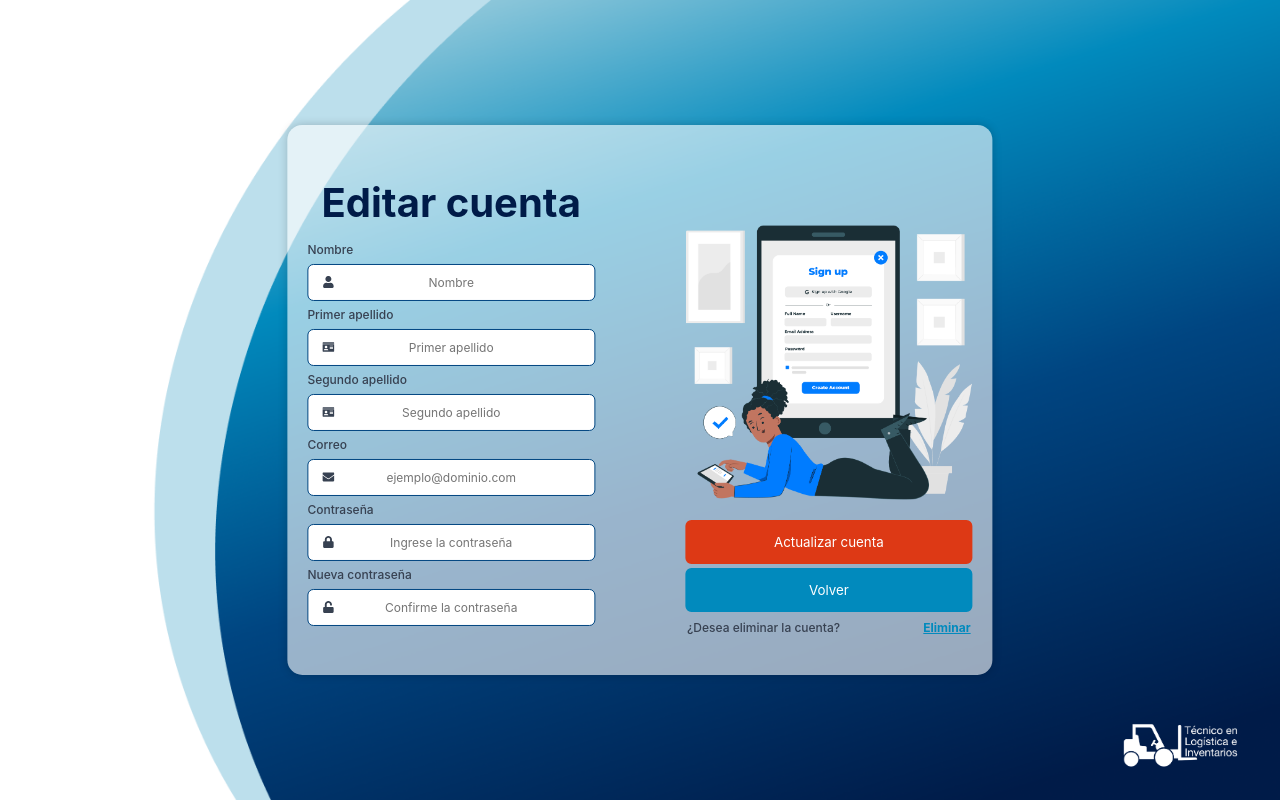
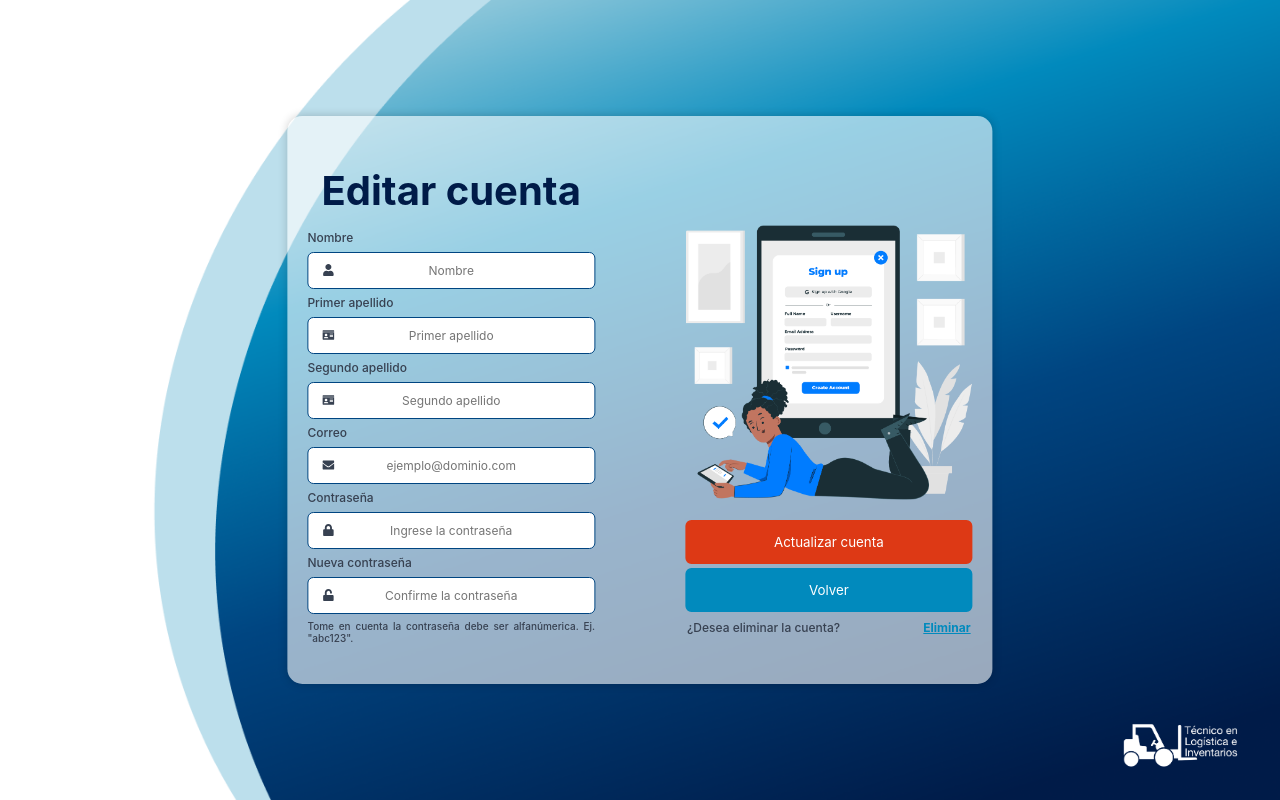
Before and after one commit to aleedca/ProyectoSoftware, a React (Create React App) app in the folder Codigo/client/: page /editar in a window 1280 px wide. Built offline with nearby package versions, Linux system fonts and the light colour scheme.

Commit message:
Mensaje contraseña alfanumerica

```diff
--- a/Codigo/client/src/Edit.jsx
+++ b/Codigo/client/src/Edit.jsx
@@ -132,6 +132,7 @@ function Edit() {
               <FaUnlock className="icono" />
               <input type="Password" placeholder="Confirme la contraseña" value={nuevaContrasenna} onChange={(e) => setNuevaContrasenna(e.target.value)} />
             </div>
+            <body style={{fontSize: 10}}>Tome en cuenta la contraseña debe ser alfanúmerica. Ej. "abc123".</body>
           </div>
 
           {/* Columna para la imagen */}
--- a/Codigo/client/src/Register.jsx
+++ b/Codigo/client/src/Register.jsx
@@ -116,6 +116,7 @@ function Register() {
                   <input type="Password" placeholder="Confirme la contraseña" value={confirmContrasenna} onChange={(e) => setConfirmContrasenna(e.target.value)} />
               </div>
               {error && <div className="error-message">{error}</div>}
+              <body style={{fontSize: 10}}>Tome en cuenta la contraseña debe ser alfanúmerica. Ej. "abc123".</body>
           </div>
 
           {/* Columna para la imagen */}
```
